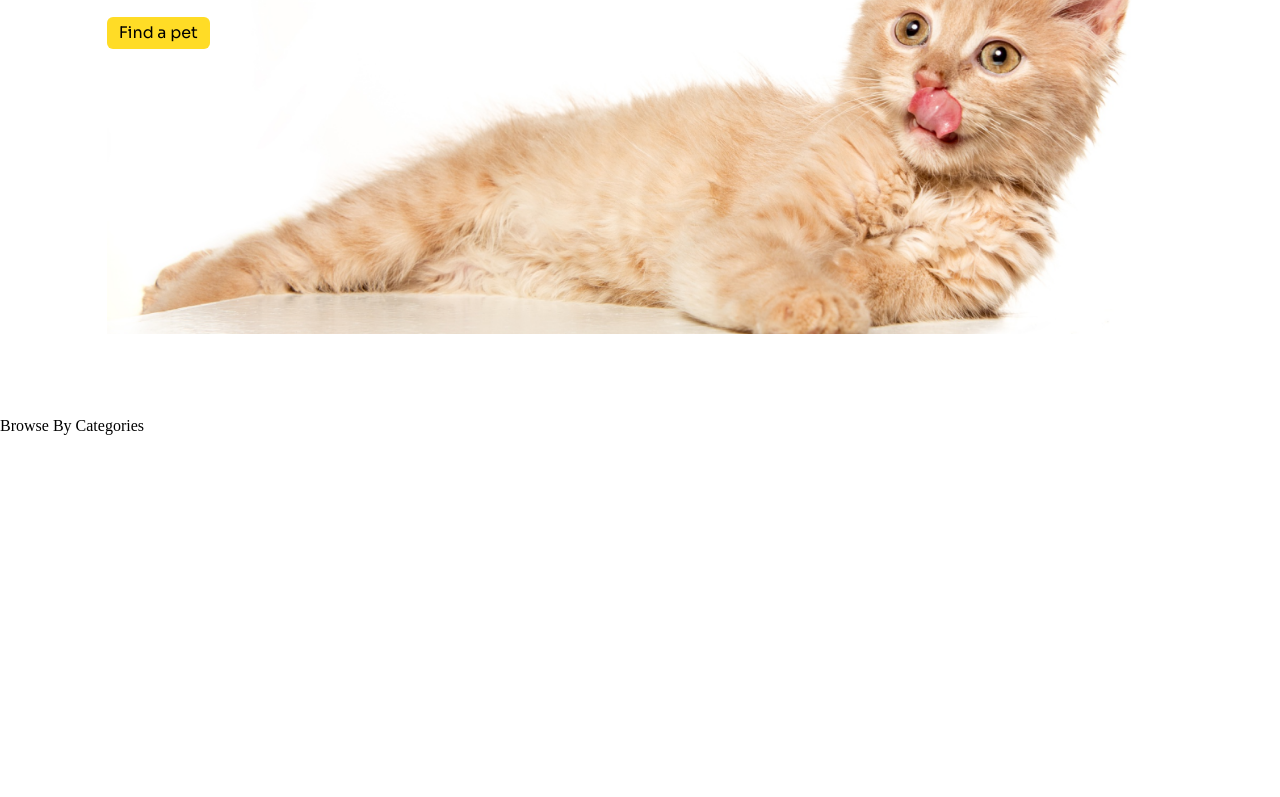
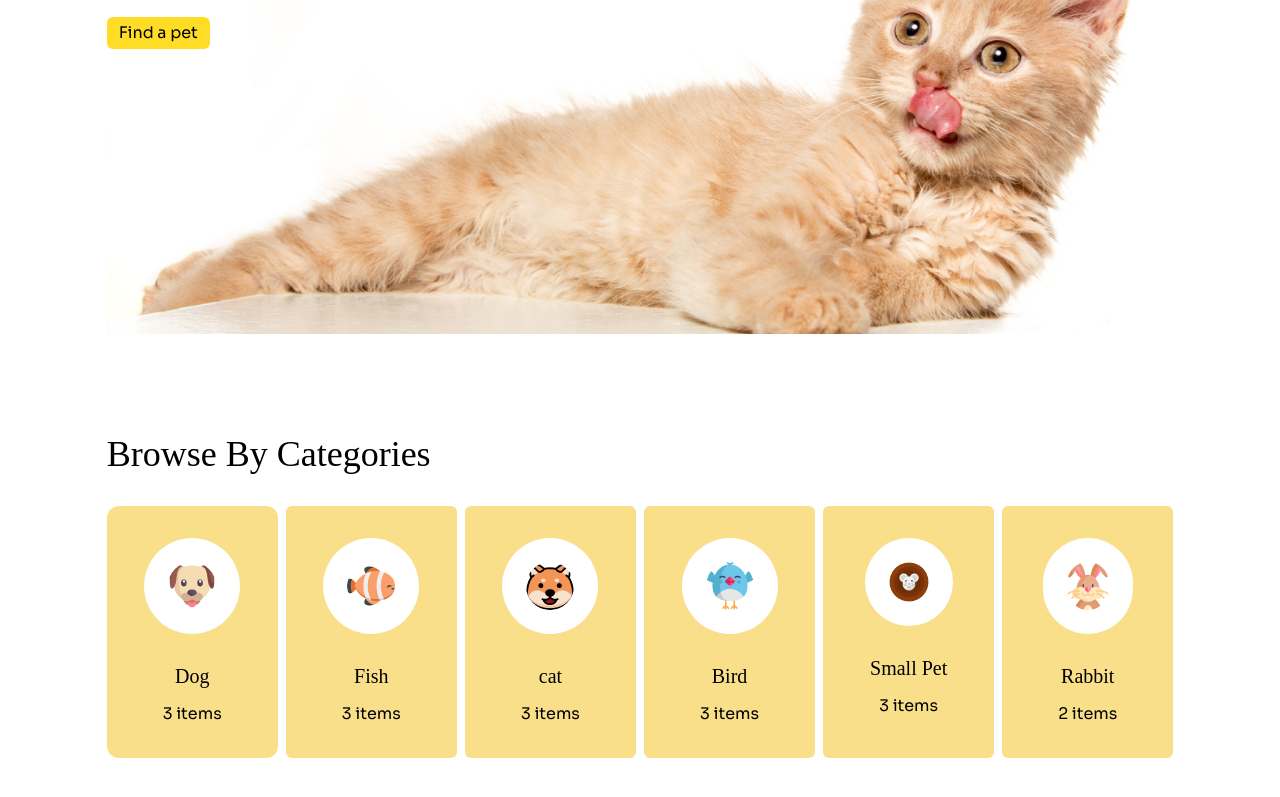
Before and after one commit to tasad44/pet-shop-assign-three, a plain HTML site: page index.html in a window 1280 px wide. Shown: the part 295-1092 px from the top of the page. Before the commit the page ends 800 px from the top, so only its background shows below. Drawn offline with nearby package versions, Linux system fonts and the light colour scheme; a web font is replaced by a local one.

Commit message:
browse section done

```diff
--- a/index.html
+++ b/index.html
@@ -28,7 +28,7 @@
     <script src="https://unpkg.com/@tailwindcss/browser@4"></script>
 </head>
 <body class="sora-font">
-    <header class="mb-20">
+    <header class="mb-10 md:mb-25">
         <!-- nav bar -->
          <nav class="mb-10 md:mb-20 w-full mx-auto flex items-center justify-between px-2 md:justify-around bg-[#FFF9F4] border-b-1 md:border-none">
             <!-- logo -->
@@ -75,8 +75,54 @@
     </header>
     <main>
         <!-- browse section -->
-         <section>
-            <h4 class="adlam-font">Browse By Categories</h4>
+         <section class="w-11/12 md:w-5/6 mx-auto mb-10 lg:mb-30">
+            <h4 class="adlam-font text-2xl md:text-4xl mb-5 md:mb-8">Browse By Categories</h4>
+            <!-- cards -->
+             <div class="grid grid-cols-2 lg:grid-cols-6 gap-2">
+                <!-- dog -->
+                <div class="bg-[#F9DF8A] rounded-xl text-center space-y-3 py-8">
+                    <div class="flex justify-center mb-7"><img class="bg-white rounded-full p-6" src="./c1-assets/dog-cartoon.png" alt="dog-cartoon"></div>
+                    <h5 class="adlam-font text-xl">Dog</h5>
+                    <p class="text-base">3 items</p>
+
+                </div>
+                <!-- fish -->
+
+                <div class="bg-[#F9DF8A] rounded-md text-center space-y-3 py-8">
+                    <div class="flex justify-center mb-7"><img class="bg-white rounded-full p-6" src="./c1-assets/fish-cartoon.png" alt="fish-cartoon"></div>
+                    <h5 class="adlam-font text-xl">Fish</h5>
+                    <p class="text-base">3 items</p>
+
+                </div>
+                <!-- cat -->
+                <div class="bg-[#F9DF8A] rounded-md text-center space-y-3 py-8">
+                    <div class="flex justify-center mb-7"><img class="bg-white rounded-full p-6" src="./c1-assets/cat-cartoon.png" alt="cat-cartoon"></div>
+                    <h5 class="adlam-font text-xl">cat</h5>
+                    <p class="text-base">3 items</p>
+
+                </div>
+                <!-- bird -->
+                <div class="bg-[#F9DF8A] rounded-md text-center space-y-3 py-8">
+                    <div class="flex justify-center mb-7"><img class="bg-white rounded-full p-6" src="./c1-assets/bird-cartoon.png" alt="bird-cartoon"></div>
+                    <h5 class="adlam-font text-xl">Bird</h5>
+                    <p class="text-base">3 items</p>
+
+                </div>
+                <!-- Squirrel -->
+                <div class="bg-[#F9DF8A] rounded-md text-center space-y-3 py-8">
+                    <div class="flex justify-center mb-7"><img class="bg-white rounded-full p-6" src="./c1-assets/mouse-cartoon.png" alt="mouse-cartoon"></div>
+                    <h5 class="adlam-font text-xl">Small Pet</h5>
+                    <p class="text-base">3 items</p>
+
+                </div>
+                <!-- Rabbit -->
+                <div class="bg-[#F9DF8A] rounded-md text-center space-y-3 py-8">
+                    <div class="flex justify-center mb-7"><img class="bg-white rounded-full p-6" src="./c1-assets/rabbit-cartoon.png" alt="rabbit-cartoon"></div>
+                    <h5 class="adlam-font text-xl">Rabbit</h5>
+                    <p class="text-base">2 items</p>
+
+                </div>
+             </div>
          </section>
 
     </main>
```
